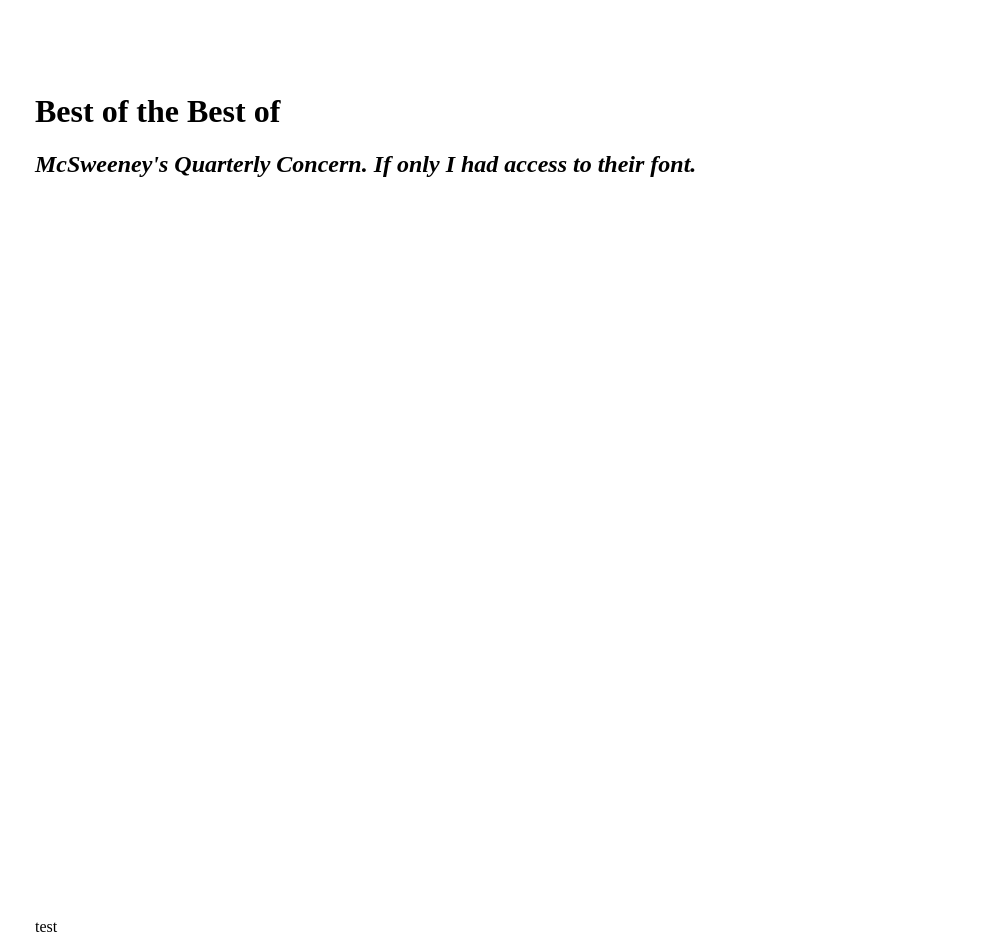
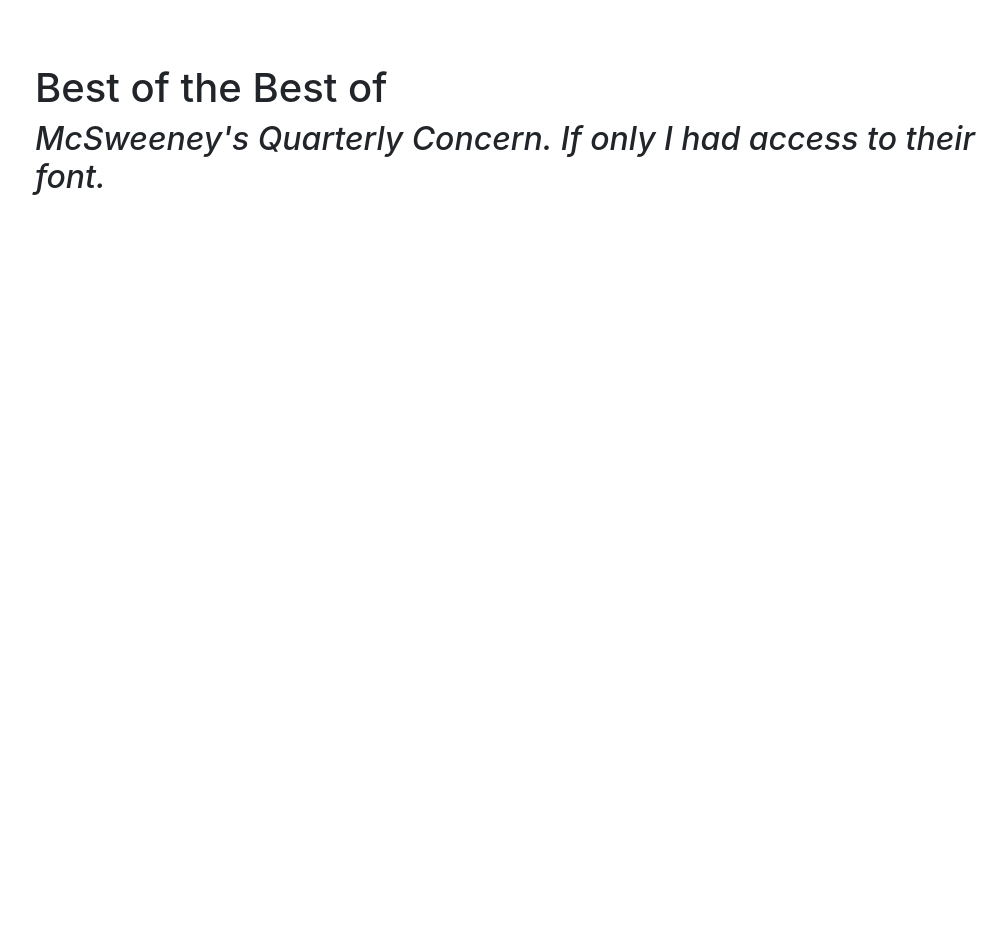
Before and after one commit to alexandrac7/mcsweeneys-scraper, a website: page public/index.html in a window 1280 px wide. Shown: the whole page, without its empty margins (125-1132 px from the left). Drawn offline with nearby package versions, Linux system fonts and the light colour scheme; no server answers.

```diff
--- a/public/index.html
+++ b/public/index.html
@@ -1,6 +1,7 @@
 <!DOCTYPE html>
 <html lang="en-us">
   <head>
+      <link rel="stylesheet" href="https://stackpath.bootstrapcdn.com/bootstrap/4.1.3/css/bootstrap.min.css" integrity="sha384-MCw98/SFnGE8fJT3GXwEOngsV7Zt27NXFoaoApmYm81iuXoPkFOJwJ8ERdknLPMO" crossorigin="anonymous">
     <meta charset="UTF-8">
     <title>McSweeney's Scraper</title>
     <style>
@@ -14,12 +15,12 @@
       #articles {
         display: inline-block;
         overflow: auto;
-        width: 60%;
+        width: 50%;
         height: 700px;
       }
       #notes {
         float: right;
-        width: 30%;
+        width: 70%;
       }
       textarea, input {
         display: block;
@@ -38,12 +39,23 @@
     </style>
   </head>
   <body>
+
     <div id="wrapper">
+      <div id="jumbotron">
       <h1>Best of the Best of </h1>
       <h2><i>McSweeney's Quarterly Concern. If only I had access to their font.</i></h2>
-      <div id="articles"></div>
-      <p>test</p>
-      <div id="notes"></div>
+      </div>
+      <br>
+      <div class="container">
+        <div class="row">
+          <div class="col-lg-9">
+              <div id="articles"></div>
+          </div>
+          <div class="col-lg-3">
+              <div id="notes"></div>
+
+          </div>
+        </div>
 
     </div>
     <script src="https://cdnjs.cloudflare.com/ajax/libs/jquery/3.2.1/jquery.min.js"></script>
```
Also changed, not shown: server.js (+28 -25 lines).
